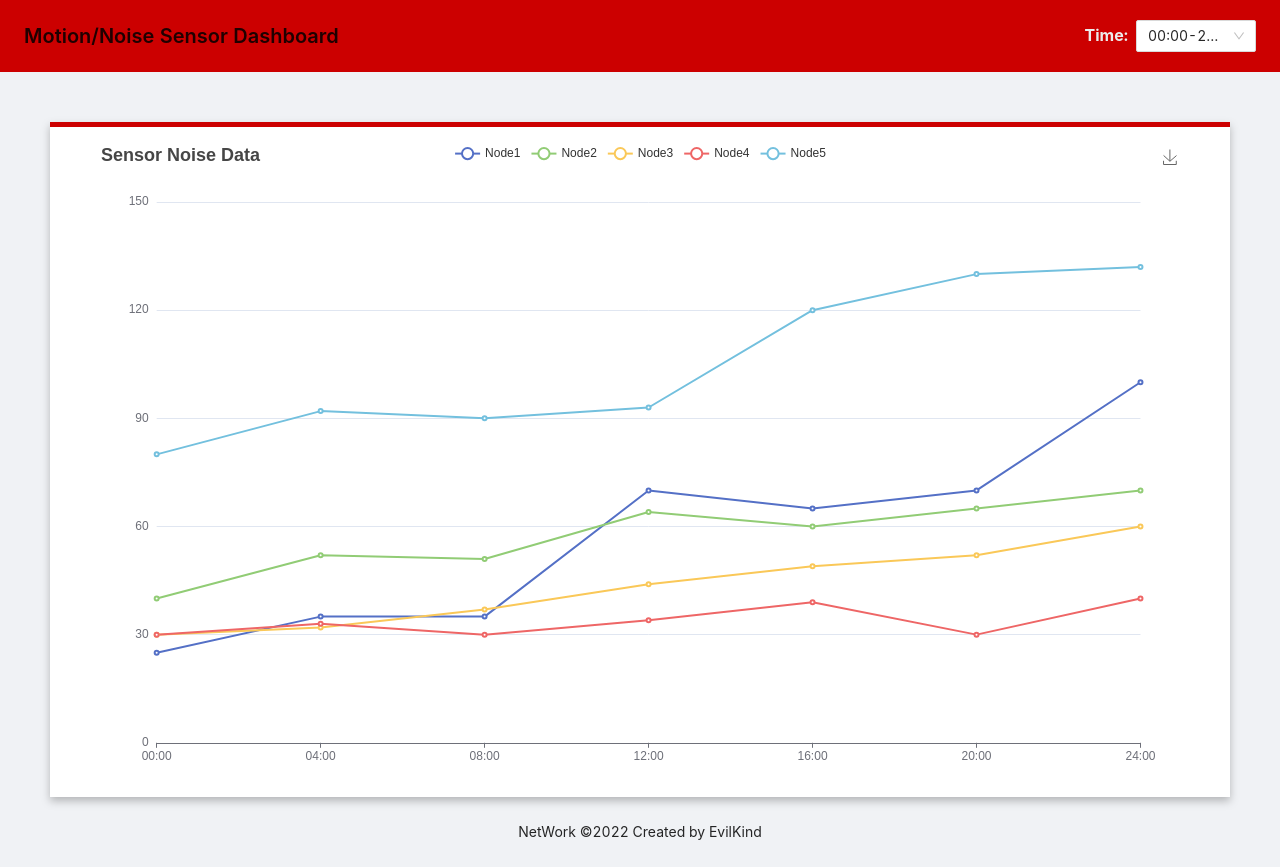
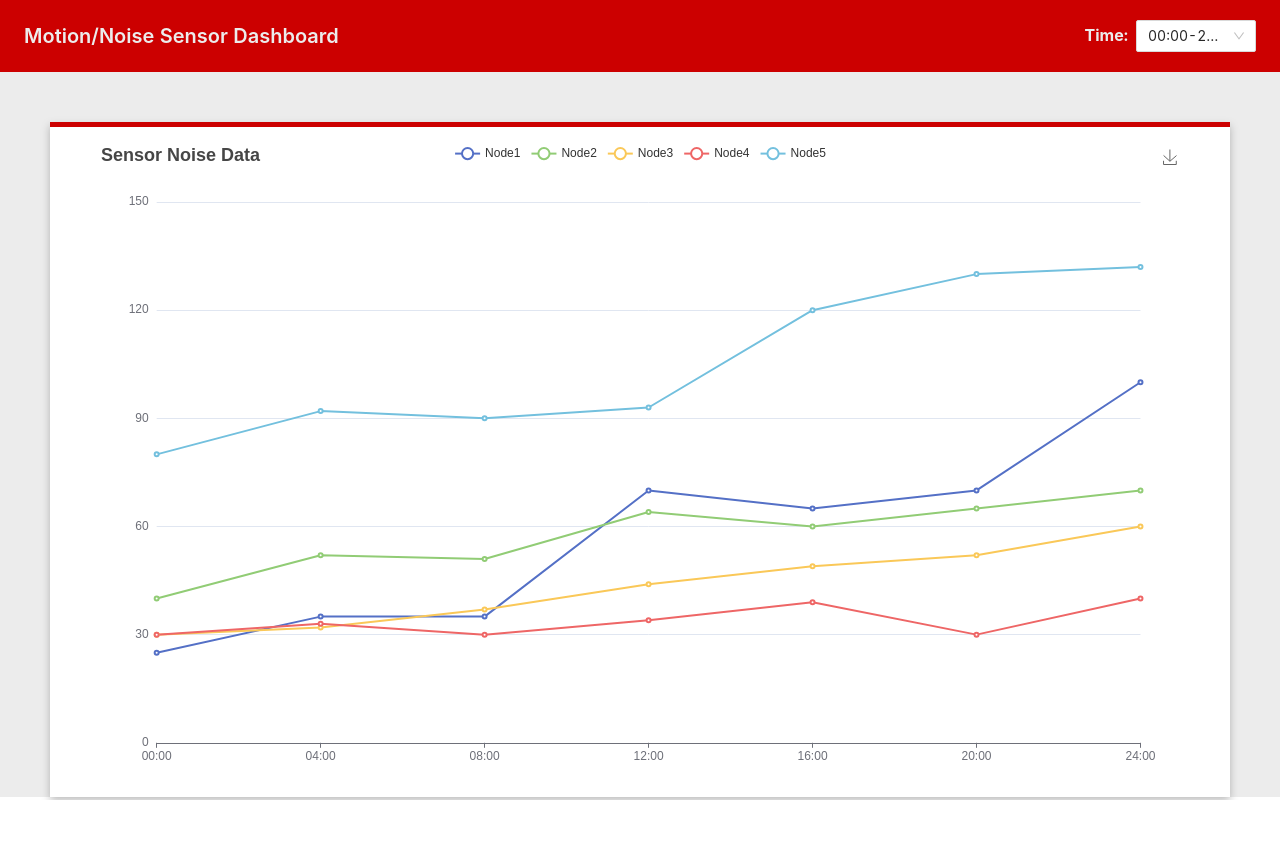
Before and after one commit to RonCong/WiSun-TI-Dashboard-project, a React (Vite) app in the folder netWorkApp-master/: page / in a window 1280 px wide. After the commit the page ends 800 px from the top, so only its background shows below. Built offline with nearby package versions, Linux system fonts and the light colour scheme.

Commit message:
Further layout changes: title color, background color

```diff
--- a/netWorkApp-master/src/pages/Home.css
+++ b/netWorkApp-master/src/pages/Home.css
@@ -5,6 +5,14 @@
 
 .site-page-header{
     color: #ECECEC !important;
+}
+
+.ant-page-header-heading-title {
+    color: #ECECEC !important;
+}
+
+.ant-layout-content {
+    background: #ECECEC;
 }
 
 .site-page-header-ghost-wrapper {
--- a/netWorkApp-master/src/pages/Home.jsx
+++ b/netWorkApp-master/src/pages/Home.jsx
@@ -48,9 +48,6 @@ function Home() {
             </Row>
           </main>
         </Content>
-        <Footer style={{ textAlign: "center" }}>
-          NetWork ©2022 Created by EvilKind
-        </Footer>
       </Layout>
     </div >
   );
```
